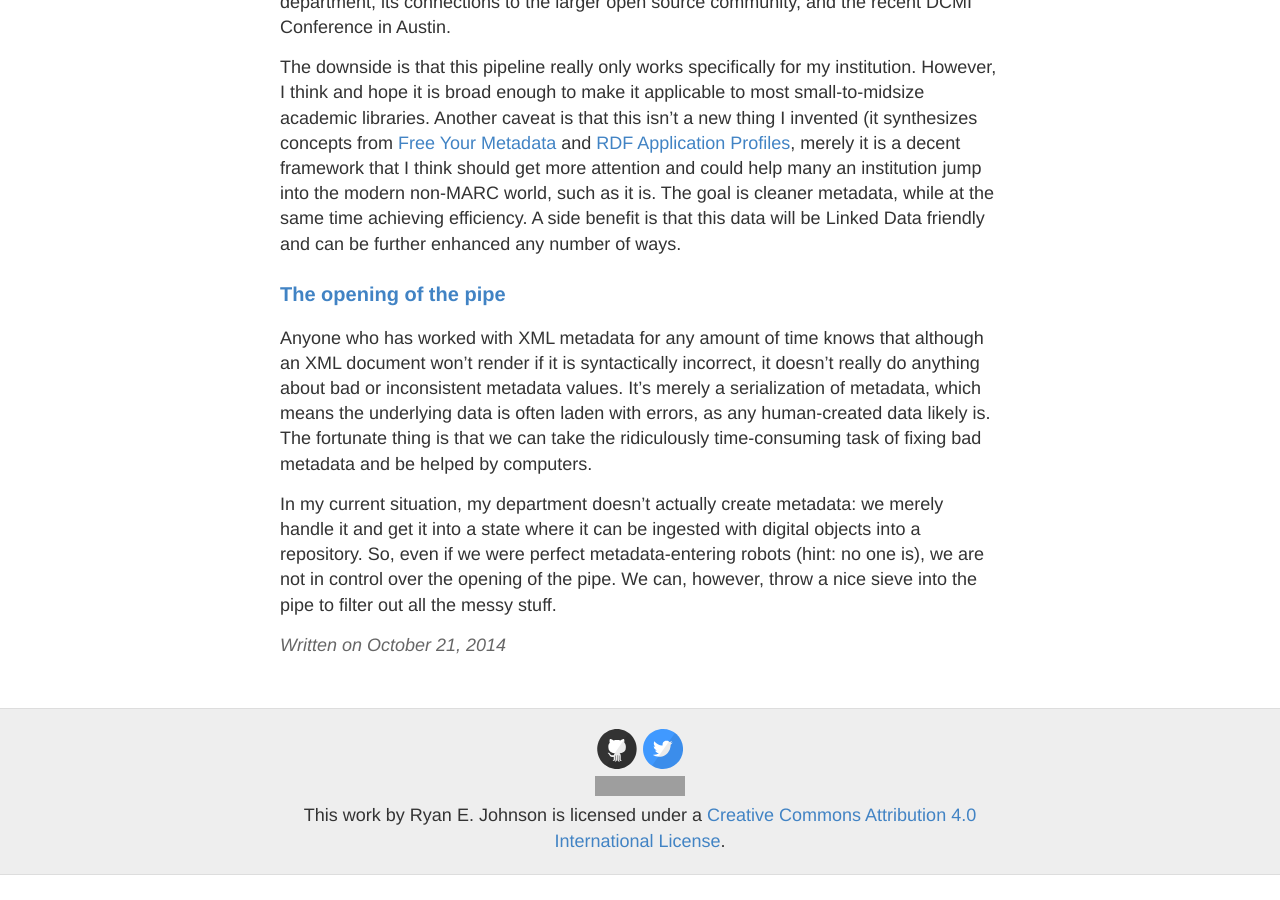
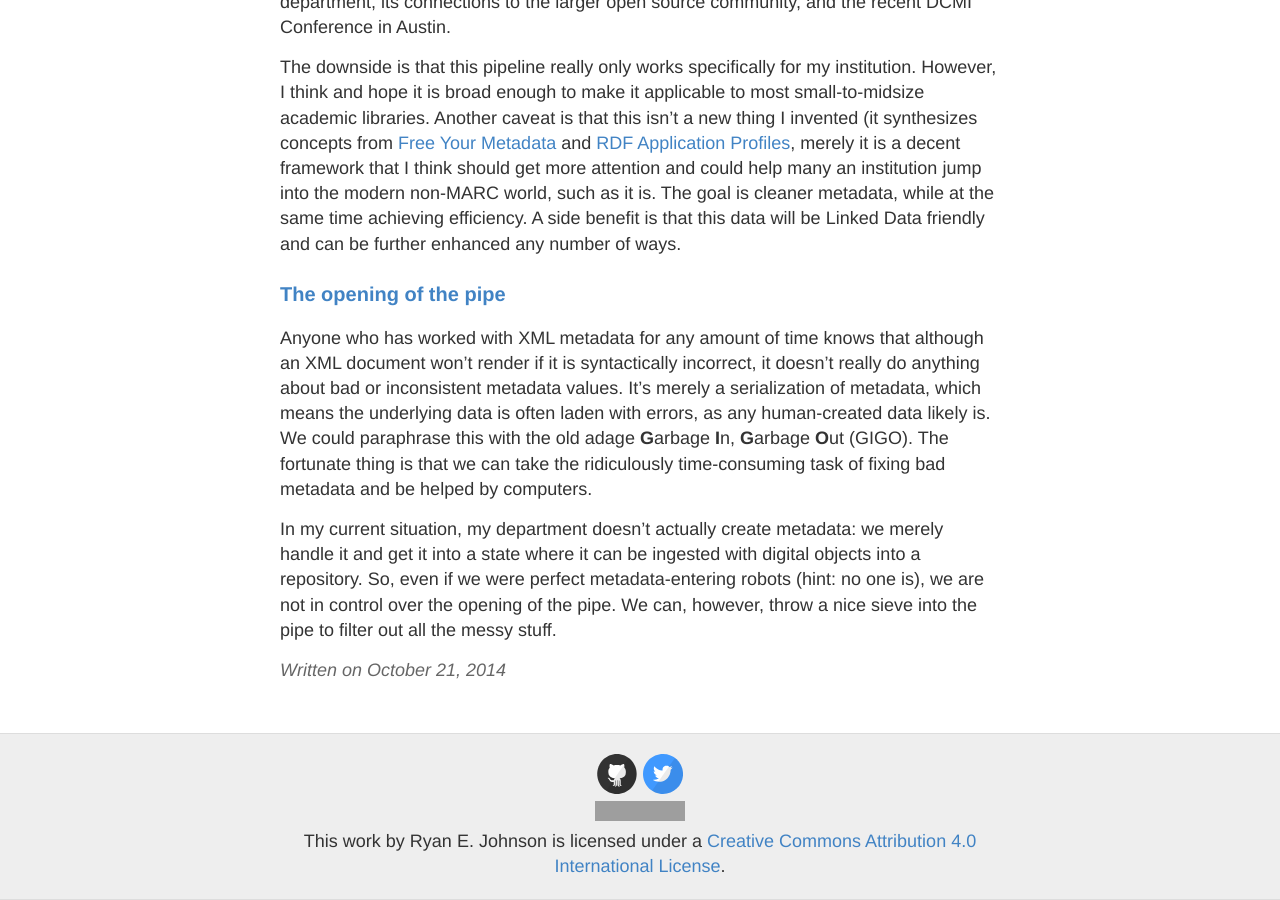
Before and after one commit to remerjohnson/remerjohnson.github.io, a Jekyll site: the page built from _posts/2014-10-21-toward-a-metadata-pipeline.md, in a window 1280 px wide and 900 px high, scrolled down 804 px. Built offline with Jekyll 4.4.1, drawn with Linux system fonts in a browser that asks for light colours; nearby versions of some CDN libraries; comment, search, counter and statistics services are not loaded; before the commit the page ends 1679 px from its top, so only the background shows below that; grey boxes are pictures that could not be loaded.

Commit message:
Update 2014-10-21-toward-a-metadata-pipeline.md

```diff
--- a/_posts/2014-10-21-toward-a-metadata-pipeline.md
+++ b/_posts/2014-10-21-toward-a-metadata-pipeline.md
@@ -11,6 +11,6 @@
 
 ### The opening of the pipe
 
-Anyone who has worked with XML metadata for any amount of time knows that although an XML document won't render if it is syntactically incorrect, it doesn't really do anything about bad or inconsistent metadata values. It's merely a serialization of metadata, which means the underlying data is often laden with errors, as any human-created data likely is. The fortunate thing is that we can take the ridiculously time-consuming task of fixing bad metadata and be helped by computers.
+Anyone who has worked with XML metadata for any amount of time knows that although an XML document won't render if it is syntactically incorrect, it doesn't really do anything about bad or inconsistent metadata values. It's merely a serialization of metadata, which means the underlying data is often laden with errors, as any human-created data likely is. We could paraphrase this with the old adage **G**arbage **I**n, **G**arbage **O**ut (GIGO). The fortunate thing is that we can take the ridiculously time-consuming task of fixing bad metadata and be helped by computers.
 
 In my current situation, my department doesn't actually create metadata: we merely handle it and get it into a state where it can be ingested with digital objects into a repository. So, even if we were perfect metadata-entering robots (hint: no one is), we are not in control over the opening of the pipe. We can, however, throw a nice sieve into the pipe to filter out all the messy stuff.
```
